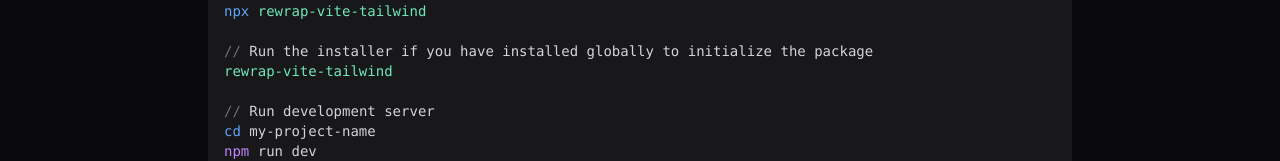
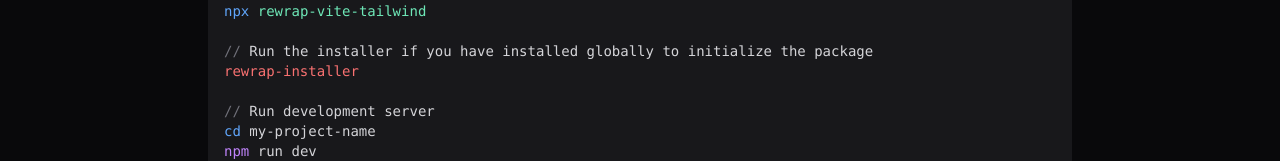
Before and after one commit to ajfred20/rewrap, a Next.js app: page /docs in a window 1280 px wide. Shown: the part 391-552 px from the top of the page. Built offline with nearby package versions, Linux system fonts and the light colour scheme.

Commit message:
updated docs

```diff
--- a/app/docs/page.tsx
+++ b/app/docs/page.tsx
@@ -12,7 +12,7 @@
 npx rewrap-vite-tailwind
 
 // Run the installer if you have installed globally to initialize the package
-rewrap-vite-tailwind
+rewrap-installer
 
 // Run development server
 cd my-project-name
--- a/components/code-preview.tsx
+++ b/components/code-preview.tsx
@@ -57,7 +57,7 @@
                 {word}{" "}
               </span>
             );
-          } else if (["-g", "create", "vite@latest"].includes(word)) {
+          } else if (["-g", "create", "rewrap-installer"].includes(word)) {
             return (
               <span key={wordIndex} className="text-red-400">
                 {word}{" "}
```
